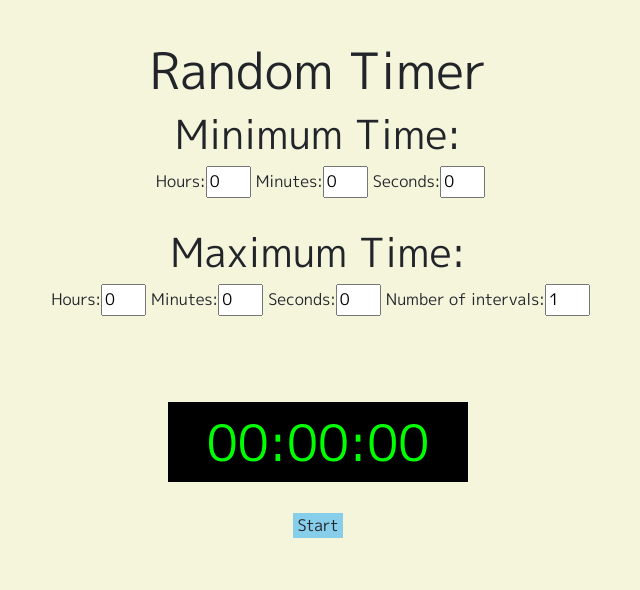
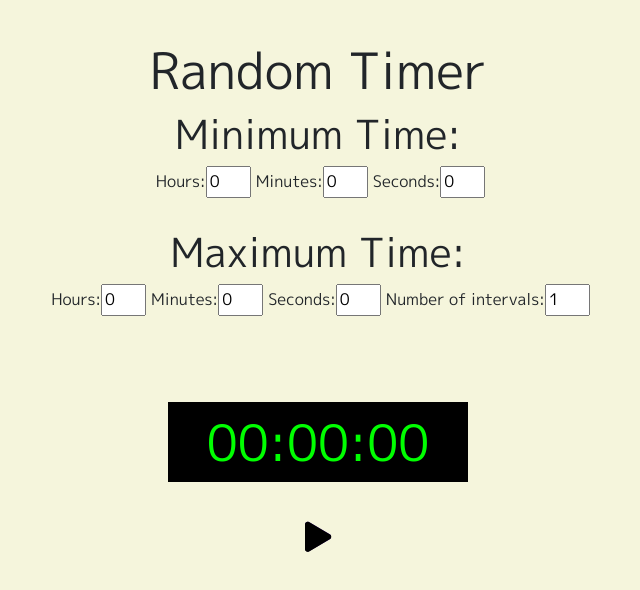
Before and after one commit to Jbsiefken/random-timer, an Angular app: page / in a window 1280 px wide. Shown: the top 590 px of the page, without its empty margins (322-962 px from the left). Built offline with nearby package versions, Linux system fonts and the light colour scheme.

Commit message:
adds style to controls; input bug fix

```diff
--- a/package.json
+++ b/package.json
@@ -21,6 +21,7 @@
     "@angular/router": "~10.1.3",
     "body-parser": "^1.19.0",
     "bootstrap": "^4.6.0",
+    "bootstrap-icons": "^1.3.0",
     "express": "^4.17.1",
     "jquery": "^3.5.1",
     "rxjs": "~6.6.0",
--- a/src/app/timer/timer.component.html
+++ b/src/app/timer/timer.component.html
@@ -39,13 +39,13 @@
     <br />
     <div id="controls">
         <div *ngIf="status != 'on'" id="start" class="control" (click)="startButton()">
-            Start
+            <i class="fas fa-play"></i>
         </div>
         <div *ngIf="status == 'on'" id="pause" class="control" (click)="pauseButton()">
-            Pause
+            <i class="fas fa-pause"></i>
         </div>
         <div *ngIf="status != 'off'" id="stop" class="control" (click)="stopButton()">
-            Stop
+            <i class="fas fa-stop"></i>
         </div>
     </div>
     <br />
--- a/src/app/timer/timer.component.ts
+++ b/src/app/timer/timer.component.ts
@@ -43,10 +43,16 @@ export class TimerComponent implements OnInit {
       if (this.minTime > this.maxTime){
         this.message = "The minimum time is greater than the maximum time!";
       }
+      else if (this.maxTime <= 0){
+        this.message = "Choose a Maximum Time!"
+      }
       else {
         if (this.status != "paused")
         {
           this.result = null;
+        }
+        if (this.minTime < 0){
+          this.minTime = 0;
         }
         this.runTimer();
       }
--- a/src/index.html
+++ b/src/index.html
@@ -8,6 +8,7 @@
   <link rel="icon" type="image/x-icon" href="favicon.ico">
   <link rel="preconnect" href="https://fonts.gstatic.com">
   <link href="https://fonts.googleapis.com/css2?family=M+PLUS+1p&display=swap" rel="stylesheet">
+  <link rel="stylesheet" href="https://use.fontawesome.com/releases/v5.7.0/css/all.css" integrity="sha384-lZN37f5QGtY3VHgisS14W3ExzMWZxybE1SJSEsQp9S+oqd12jhcu+A56Ebc1zFSJ" crossorigin="anonymous">
 </head>
 <body>
   <app-root></app-root>
--- a/src/styles.css
+++ b/src/styles.css
@@ -31,16 +31,33 @@ label {
     font-weight: bold;
 }
 
+@keyframes shimmer {
+    0% {background-image: linear-gradient(45deg, black, white); color: transparent;}
+    100% {background-image: linear-gradient(45deg, white, black); color: transparent;}
+}
+
 #controls {
     height: 50px;
-    width: 60px;
+    width: 150px;
     margin: auto;
+    display: inline-block;
 }
 
 .control {
+    font-size: 30px;
     cursor: pointer;
-    background-color:skyblue;
     margin: 5px 5px 5px 5px;
+    display: inline-block;
+    background-image: linear-gradient(45deg, black, #6600ff);
+    background-clip: text;
+    color: black;
+    transition: color .1s;
+}
+
+.control:hover {
+    animation-name: shimmer;
+    animation-duration: .07s;
+    color: blue;
 }
 
 #display {
```
Also changed, not shown: 1 other file (tests, documents, lock files or other folders).
